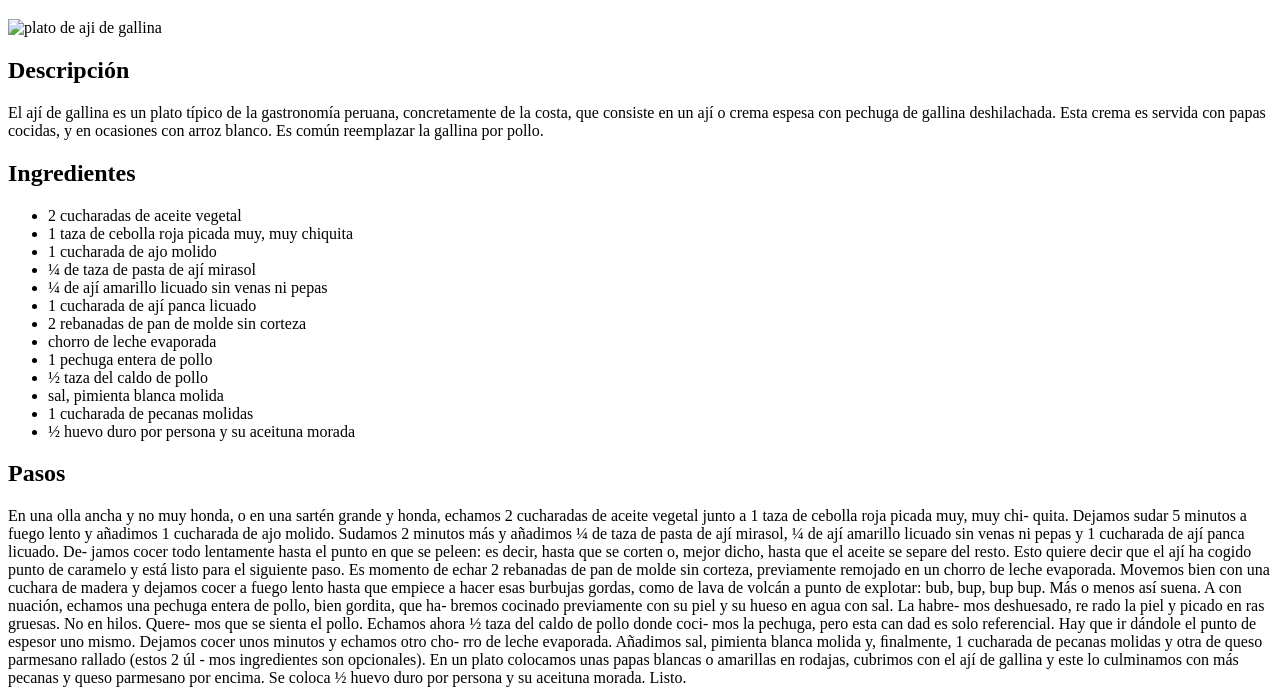
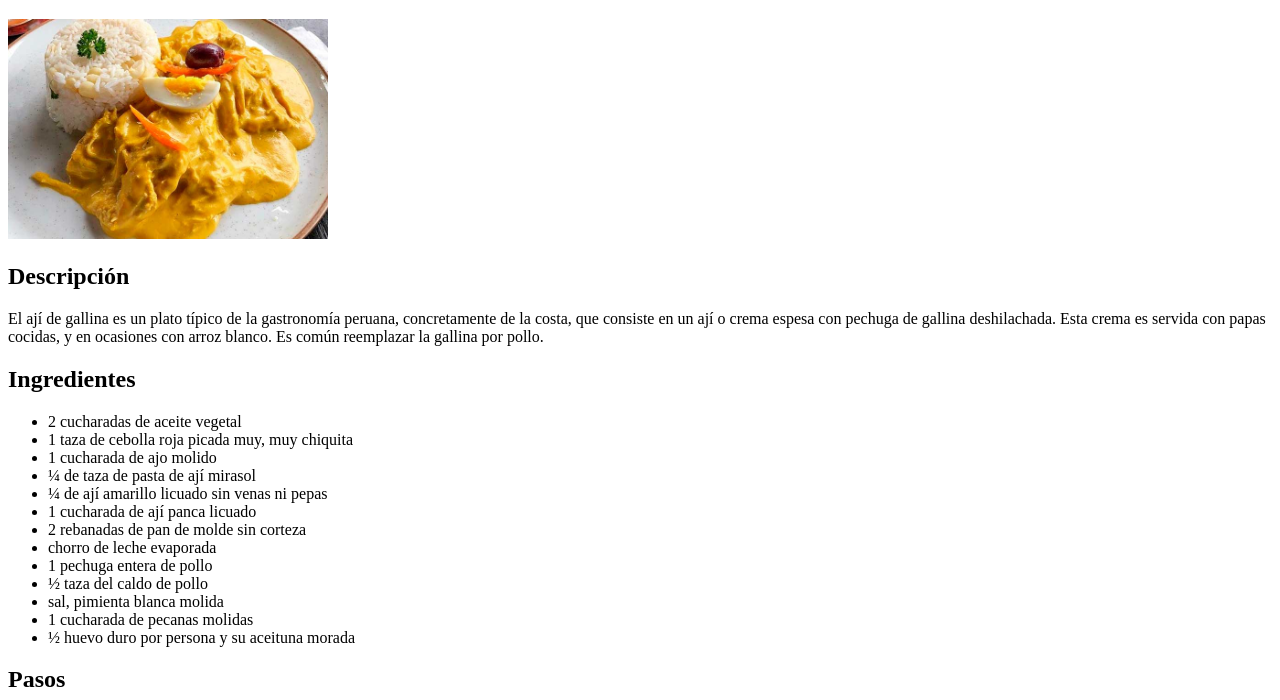
Before and after one commit to WillmanFrancia/odin-recipes, a plain HTML site: page recipes/aji-de-gallina.html in a window 1280 px wide. Shown: the part 61-761 px from the top of the page. Drawn offline with Linux system fonts and the light colour scheme; the site is published under a folder, as on GitHub Pages, so addresses that start at the root find nothing.

Commit message:
Fixed the img link for the aji de gallina recipe Now the image shows correctly

```diff
--- a/recipes/aji-de-gallina.html
+++ b/recipes/aji-de-gallina.html
@@ -8,7 +8,7 @@
   <body>
     <h1>Aji de gallina</h1>
     <img
-      src="/recipes/images/aji-de-gallina.jpeg"
+      src="./images/aji-de-gallina.jpeg"
       alt="plato de aji de gallina"
       width="320px"
       height="220px"
```
